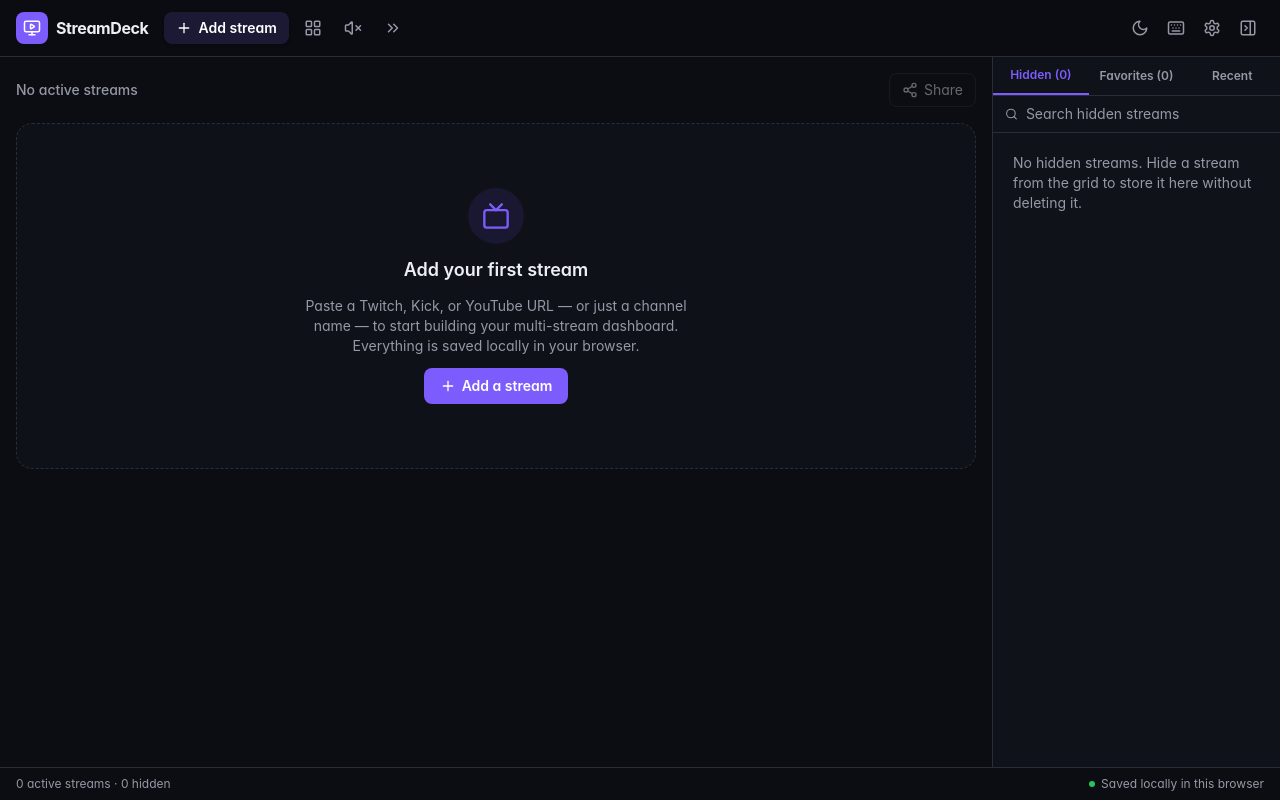
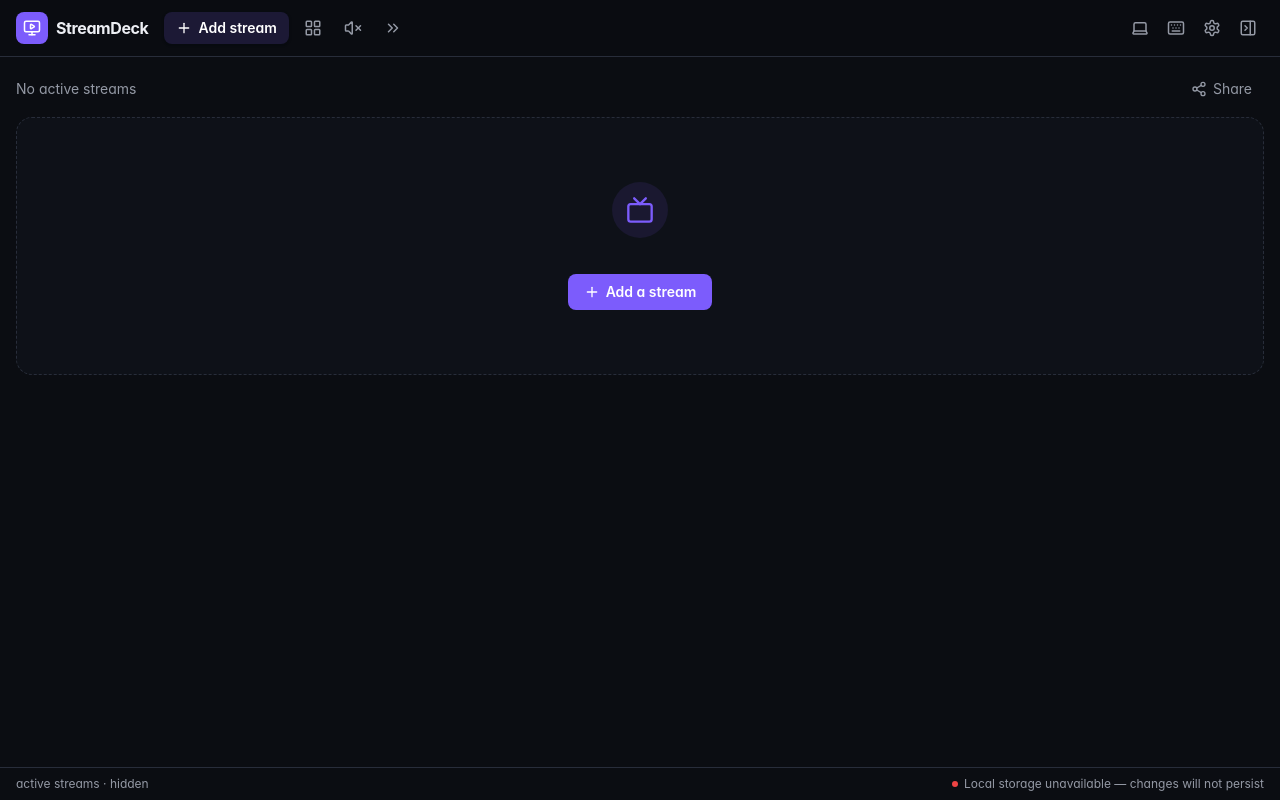
Before and after one commit to welshman/streamdeck, a React (Vite) app: page / in a window 1280 px wide. Built offline with nearby package versions, Linux system fonts and the light colour scheme.

Commit message:
Add live status polling to App component

```diff
--- a/src/App.tsx
+++ b/src/App.tsx
@@ -2,6 +2,7 @@
 import { useDashboardStore } from '@/hooks/useDashboardStore'
 import { useTheme } from '@/hooks/useTheme'
 import { useKeyboardShortcuts } from '@/hooks/useKeyboardShortcuts'
+import { useLiveStatusPolling } from '@/hooks/useLiveStatusPolling'
 import { DashboardContext } from '@/context/DashboardContext'
 import { Navbar } from '@/components/layout/Navbar'
 import { Sidebar } from '@/components/layout/Sidebar'
@@ -22,6 +23,12 @@
 function App() {
   const store = useDashboardStore()
   useTheme(store.settings.theme)
+
+  // Periodically checks each stream's live/offline status (Kick only
+  // for now -- see useLiveStatusPolling for why) and feeds the result
+  // back into the store so "hide offline streams" in Settings actually
+  // has data to filter on.
+  useLiveStatusPolling(store.streams, store.setStreamLiveStatus)
 
   const [addModalOpen, setAddModalOpen] = useState(false)
   const [settingsOpen, setSettingsOpen] = useState(false)
@@ -139,7 +146,7 @@
   )
 
   const cycleTheme = useCallback(() => {
-    const order: Array<typeof store.settings.theme> = ['dark', 'light', 'system']
+    const order: Array<'dark' | 'light' | 'system'> = ['dark', 'light', 'system']
     const next = order[(order.indexOf(store.settings.theme) + 1) % order.length]
     store.setTheme(next)
   }, [store])
@@ -164,12 +171,8 @@
 
   return (
     <DashboardContext.Provider value={store}>
-      <div className="flex h-screen flex-col bg-surface">
+      <div className="flex min-h-screen flex-col bg-surface text-text">
         <Navbar
-          layout={store.settings.layout}
-          onLayoutChange={store.setLayout}
-          theme={store.settings.theme}
-          onThemeChange={store.setTheme}
           sidebarOpen={store.settings.sidebarOpen}
           onToggleSidebar={() => store.setSidebarOpen(!store.settings.sidebarOpen)}
           onAddStream={() => setAddModalOpen(true)}
@@ -181,39 +184,45 @@
           streamCount={store.visibleStreams.length}
         />
 
-        <div className="flex min-h-0 flex-1 overflow-hidden">
-          <main className="flex-1 overflow-y-auto p-4">
+        <div className="flex flex-1">
+          {store.settings.sidebarOpen && (
+            <Sidebar
+              favoriteStreams={favoriteStreams}
+              hiddenStreams={store.hiddenStreams}
+              onUnhide={handleUnhide}
+              recents={store.recents}
+              onAddFromRecent={handleAddFromRecent}
+              side={store.settings.sidebarSide}
+            />
+          )}
+
+          <main className="flex-1 px-4 py-4">
             {!store.storageAvailable && (
-              <div className="mb-4 rounded-lg border border-yellow-500/40 bg-yellow-500/10 px-3 py-2 text-sm text-yellow-600 dark:text-yellow-400">
+              <div className="mb-4 rounded-lg border border-yellow-500/40 bg-yellow-500/10 px-3 py-2 text-sm text-yellow-200">
                 localStorage is unavailable in this browser context (e.g. private browsing).
-                Your changes will work during this session but won&apos;t be saved after you
+                Your changes will work during this session but won't be saved after you
                 close the tab.
               </div>
             )}
 
-            <div className="mb-4 flex flex-wrap items-center justify-between gap-2">
-              <h1 className="text-sm font-medium text-text-muted">
+            <div className="mb-3 flex items-center justify-between">
+              <p className="text-sm text-text-muted">
                 {store.visibleStreams.length === 0
                   ? 'No active streams'
                   : `Viewing ${store.visibleStreams.length} stream${store.visibleStreams.length === 1 ? '' : 's'}`}
-              </h1>
-              <div className="flex gap-2">
+              </p>
               <button
                 type="button"
                 onClick={handleShare}
-                  disabled={store.visibleStreams.length === 0}
-                  className="inline-flex items-center gap-1.5 rounded-lg border border-border px-3 py-1.5 text-sm text-text hover:bg-surface-raised disabled:opacity-40"
+                className="inline-flex items-center gap-1.5 rounded-lg px-3 py-1.5 text-sm text-text-muted hover:bg-surface-raised hover:text-text"
               >
                 <Share2 className="h-4 w-4" aria-hidden="true" />
                 Share
               </button>
             </div>
-            </div>
 
             {store.visibleStreams.length === 0 ? (
               <EmptyState
-                title="Add your first stream"
-                description="Paste a Twitch, Kick, or YouTube URL — or just a channel name — to start building your multi-stream dashboard. Everything is saved locally in your browser."
                 action={
                   <button
                     type="button"
@@ -243,28 +252,13 @@
               />
             )}
           </main>
-
-          <Sidebar
-            open={store.settings.sidebarOpen}
-            side={store.settings.sidebarSide}
-            hiddenStreams={store.hiddenStreams}
-            favoriteStreams={favoriteStreams}
-            recents={store.recents}
-            onUnhide={handleUnhide}
-            onDelete={handleRemoveRequest}
-            onAddFromRecent={handleAddFromRecent}
-          />
         </div>
 
-        <StatusBar
-          visibleCount={store.visibleStreams.length}
-          hiddenCount={store.hiddenStreams.length}
-          storageAvailable={store.storageAvailable}
-        />
-      </div>
+        <StatusBar storageWarning={store.storageWarning} />
+        <ToastStack toasts={store.toasts} onDismiss={store.dismissToast} />
 
         <AddStreamModal
-        isOpen={addModalOpen}
+          open={addModalOpen}
           onClose={() => setAddModalOpen(false)}
           onAdd={handleAdd}
           recents={store.recents}
@@ -272,7 +266,7 @@
         />
 
         <SettingsModal
-        isOpen={settingsOpen}
+          open={settingsOpen}
           onClose={() => setSettingsOpen(false)}
           settings={store.settings}
           onSetDensity={store.setDensity}
@@ -284,24 +278,18 @@
           onClearAll={store.clearAllStreams}
         />
 
-      <ShortcutsModal isOpen={shortcutsOpen} onClose={() => setShortcutsOpen(false)} />
+        <ShortcutsModal open={shortcutsOpen} onClose={() => setShortcutsOpen(false)} />
 
-      <ShareLinkModal isOpen={shareOpen} onClose={() => setShareOpen(false)} link={shareLink} />
+        <ShareLinkModal open={shareOpen} onClose={() => setShareOpen(false)} link={shareLink} />
 
         <ConfirmDialog
-        isOpen={pendingDelete !== null}
+          open={pendingDelete !== null}
           title="Remove stream?"
-        message={
-          pendingDelete
-            ? `This will permanently remove "${pendingDelete.label}" from your dashboard. If you just want to keep it without watching, use Hide instead.`
-            : ''
-        }
-        confirmLabel="Remove"
+          message={pendingDelete ? `Remove ${pendingDelete.label}? This can't be undone.` : ''}
           onConfirm={confirmDelete}
           onCancel={() => setPendingDelete(null)}
         />
-
-      <ToastStack toasts={store.toasts} onDismiss={store.dismissToast} />
+      </div>
     </DashboardContext.Provider>
   )
 }
```
Lines whose indentation alone changed are shown as unchanged.
